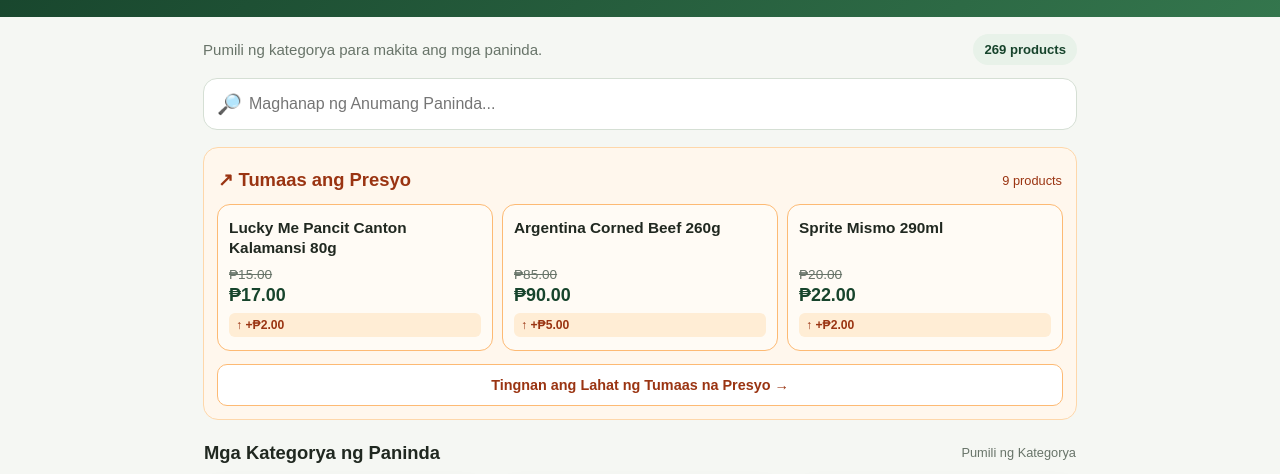
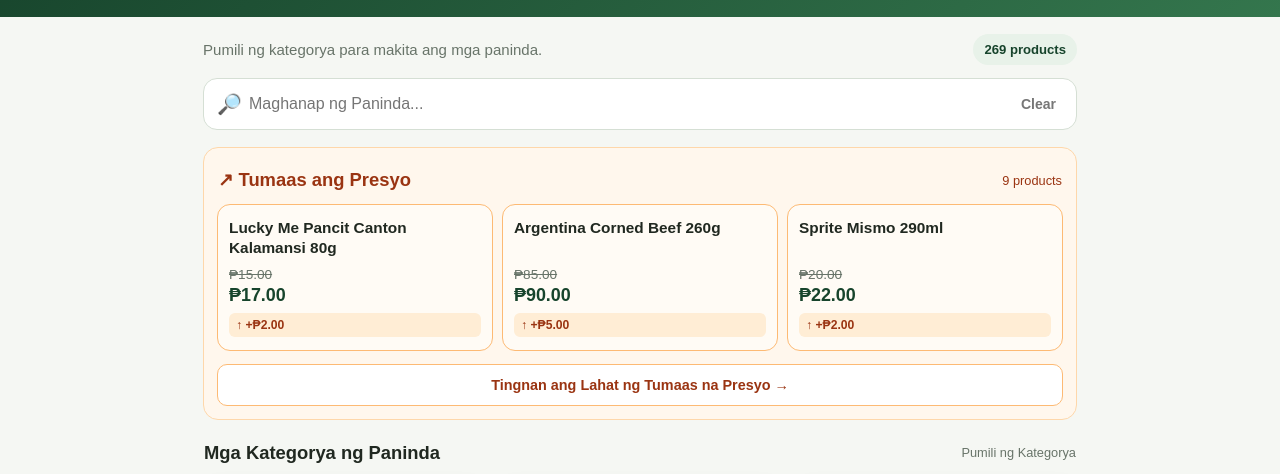
Before and after one commit to pjhay25/saristore, a plain HTML site: page index.html in a window 1280 px wide. Shown: the part 78-552 px from the top of the page. Drawn offline with Linux system fonts and the light colour scheme.

Commit message:
Update index.html

```diff
--- a/index.html
+++ b/index.html
@@ -14,6 +14,31 @@
     font-size: .80rem!important;
   }
 }
+.search input {
+    padding-right: 65px;
+}
+
+.clear-search {
+    position: absolute;
+    right: 15px;
+    top: 50%;
+    transform: translateY(-50%);
+    background: transparent;
+    border: none;
+    color: #777;
+    font-size: 14px;
+    font-weight: 600;
+    cursor: pointer;
+}
+
+.clear-search:hover {
+    color: #333;
+}
+
+.search input::-webkit-search-cancel-button {
+    display: none;
+}
+
 :root{--green:#245b3d;--dark:#17442c;--bg:#f5f7f3;--line:#e1e8df;--muted:#687469}
 *{box-sizing:border-box}body{margin:0;background:var(--bg);color:#202820;font-family:Arial,Helvetica,sans-serif}
 header{background:linear-gradient(135deg,#17442c,#34764d);color:white;padding:20px 15px}
@@ -58,7 +83,11 @@ footer{text-align:center;color:var(--muted);font-size:.8rem;line-height:1.5;marg
 </style></head><body>
 <header><div class="head"><div class="logo">🛒</div><div><h1>Nerissa Sari-Sari Store</h1><p>Product Price List</p></div></div></header>
 <main><div class="top"><p id="helper">Pumili ng kategorya para makita ang mga paninda.</p><span class="count" id="count">0 products</span></div>
-<div class="search"><span>🔎</span><input id="q" type="search" placeholder="Maghanap ng Anumang Paninda..." autocomplete="off"></div>
+<div class="search">
+    <span>🔎</span>
+    <input id="q" type="search" placeholder="Maghanap ng Paninda..." autocomplete="off">
+    <button type="button" class="clear-search" onclick="clearSearch()">Clear</button>
+</div>
 <section id="home"><section class="increase-section" id="increaseSection" hidden><div class="heading"><h2>↗ Tumaas ang Presyo</h2><span class="hint" id="increaseCount"></span></div><p class="increase-note" id="increaseNote">Mga paninda na may bagong presyo.</p><div id="increaseProducts"></div><button type="button" class="view-increases" id="viewIncreases">Tingnan ang Lahat ng Tumaas na Presyo →</button></section><div class="heading"><h2>Mga Kategorya ng Paninda</h2><span class="hint">Pumili ng Kategorya</span></div><div class="cat-grid" id="catGrid"></div></section>
 <section id="allIncreases"><button type="button" class="back" id="backIncreases">← Bumalik sa Pangunahing Pahina</button><section class="increase-section"><div class="heading"><h2>↗ Tumaas ang Presyo</h2><span class="hint" id="allIncreaseCount"></span></div><p class="increase-note" id="allIncreaseNote"></p><div id="allIncreaseProducts"></div></section></section><section id="inside"><button class="back" id="back">← Bumalik sa mga kategorya</button><div class="cat-title"><div id="catIcon" class="cat-icon">🍜</div><div><h2 id="catTitle"></h2><p id="catSubtitle"></p></div></div><div id="catProducts"></div></section>
 <section id="searchResults"><div class="heading"><h2>Search Results</h2><span class="hint" id="found"></span></div><div id="searchProducts"></div></section>
@@ -379,4 +408,8 @@ function searchNow(){
  empty.style.display=found.length?'none':'block';document.getElementById('helper').textContent='Search results for your product.';
 }
 document.getElementById('viewIncreases').addEventListener('click',openIncreases);document.getElementById('backIncreases').addEventListener('click',goHome);document.getElementById('back').addEventListener('click',goHome);q.addEventListener('input',searchNow);renderCategories();renderIncreases();
+ function clearSearch() {
+    document.getElementById("q").value = "";
+    searchNow();
+}
 </script></body></html>
```
